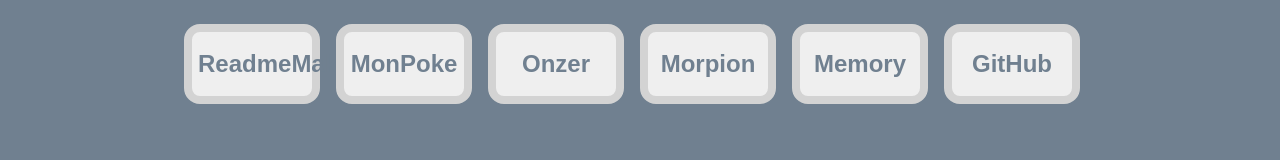
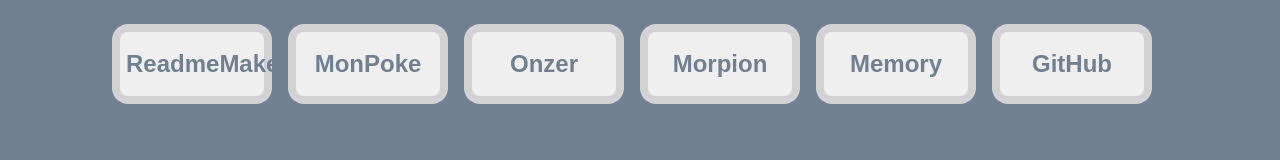
Before and after one commit to MgxBarr/MgxBarr.github.io, a plain HTML site: page index.html in a window 1280 px wide. Drawn offline with Linux system fonts and the light colour scheme.

Commit message:
Update css.css

```diff
--- a/assets/css.css
+++ b/assets/css.css
@@ -23,7 +23,7 @@ body{
 }
 
 #idbouton {
-    width: 17vh;
+    width: 20vh;
     height: 10vh;
     border-radius: 2vh;
     font-weight: bold;
```
